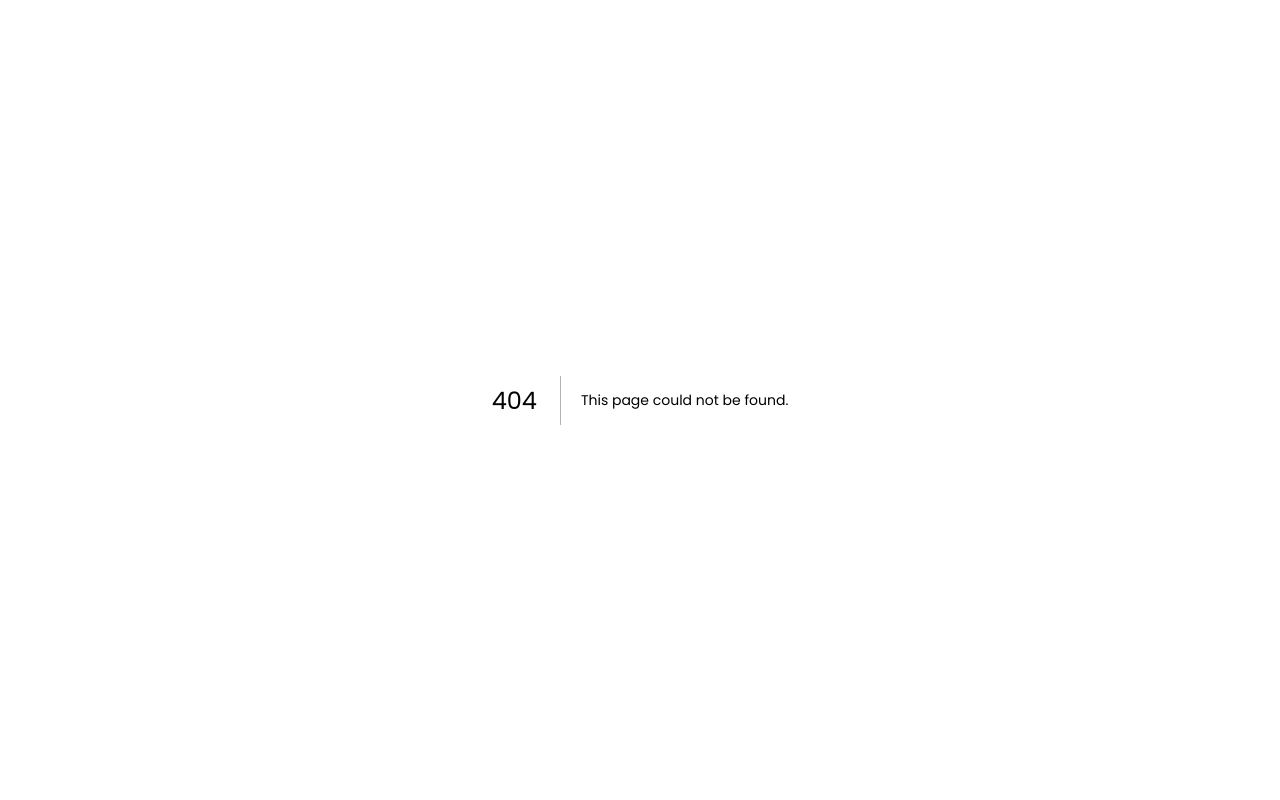
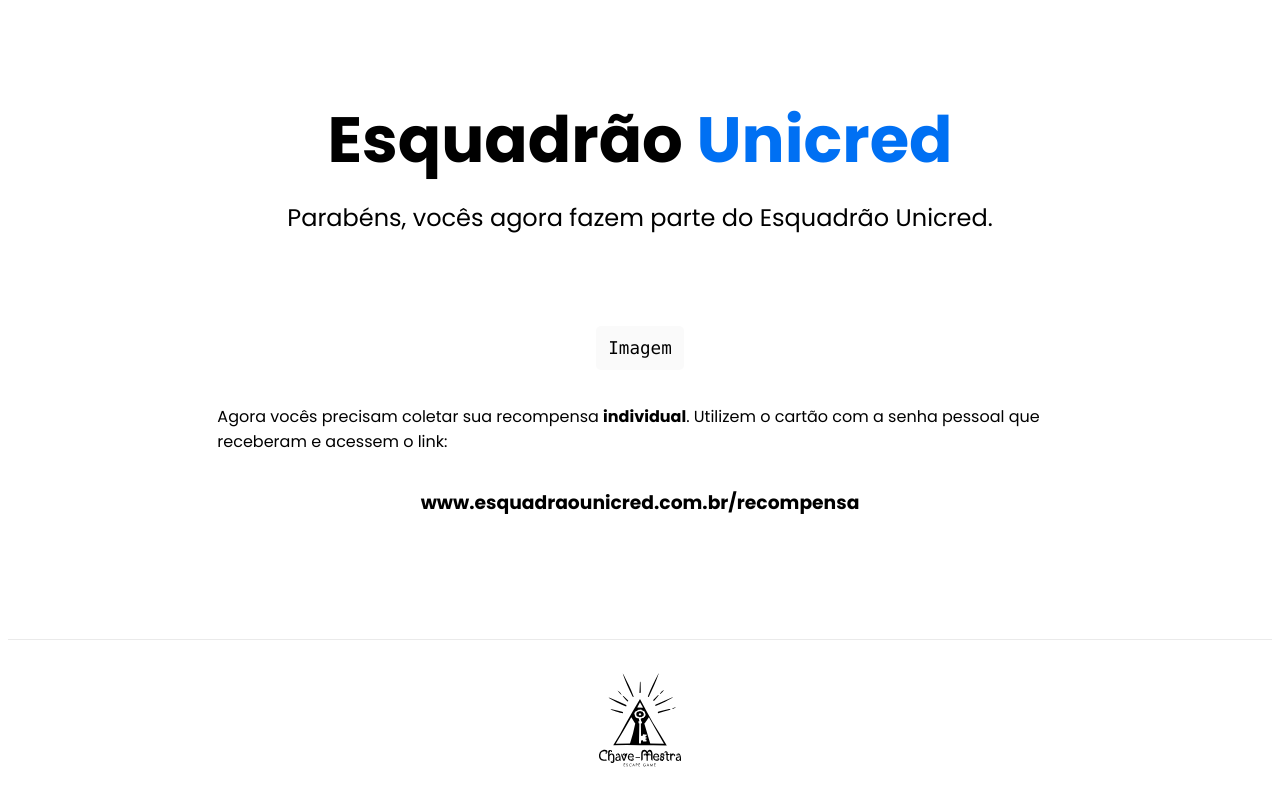
Before and after one commit to lksmartins/frontend-projeto-unicred, a Next.js app: page /parabens in a window 1280 px wide. Before the commit this address had no page. Built offline with nearby package versions, Linux system fonts and the light colour scheme.

Commit message:
Page Parabéns added

```diff
--- /dev/null
+++ b/pages/parabens.js
@@ -0,0 +1,66 @@
+import React, { useState } from 'react'
+import { useRouter } from 'next/router'
+import Head from 'next/head'
+import Link from 'next/link'
+
+import Card from '../components/Card'
+import Modal from '../components/Modal'
+import Form from '../components/Form'
+import Button from '../components/Button'
+
+export default function Parabens() {
+
+  const router = useRouter()
+
+  const card = {
+    ref: 'desafio_0',
+    title: 'Desafio Inicial',
+    description: 'Na mensagem no envelope de vocês há uma senha escondida, digite esta senha, que é uma PALAVRA, no campo abaixo. Este é o seu primeiro desafio.'
+  }
+
+  const [modalShow, setModalShow] = useState(false)
+  const [modalMessage, setModalMessage] = useState('Mensagem padrão')
+  const [unitCode, setUnitCode] = useState()
+
+  return (
+    <div className="container">
+      <Head>
+        <title>Projeto Unicred</title>
+      </Head>
+
+      <main className="main">
+
+        <h1 className="title">
+          Esquadrão <Link href="/"><a>Unicred</a></Link>
+        </h1>
+
+        <p className="description">
+            Parabéns, vocês agora fazem parte do Esquadrão Unicred.
+        </p>
+
+        <div className="grid fill">
+            <p className="code">
+                Imagem
+            </p>
+            <p>
+                Agora vocês precisam coletar sua recompensa <b>individual</b>. Utilizem o cartão com a senha pessoal que receberam e acessem o link:
+            </p>
+            <h3>
+                <Link href="/recompensa"><a>www.esquadraounicred.com.br/recompensa</a></Link>
+            </h3>
+        </div>
+
+      </main>
+
+      <footer className="footer">
+        <a
+          href="https://chavemestra.net"
+          target="_blank"
+          rel="noopener noreferrer"
+        >
+          <img src="/logo/full_black.svg" alt="Chave-Mestra Logo" className="logo" />
+        </a>
+      </footer>
+    </div>
+  )
+}
```
Also changed, not shown: pages/desafios/[unit].js (+17 -1 lines).
